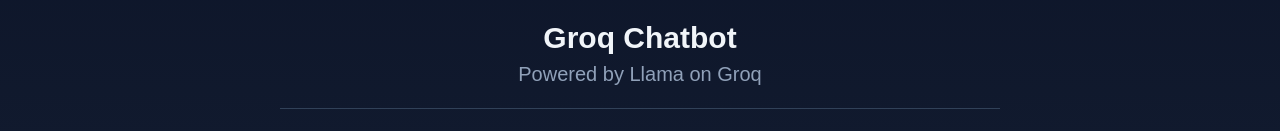
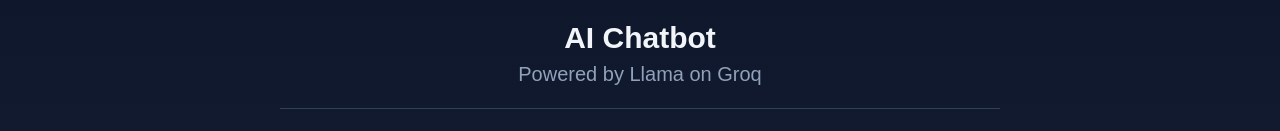
Before and after one commit to Khadija-Zahra335/AI-ChatBot, a Next.js app: page / in a window 1280 px wide. Shown: the top 131 px of the page. Built offline with nearby package versions, Linux system fonts and the light colour scheme.

Commit message:
Changed title heading in  page.tsx

```diff
--- a/app/page.tsx
+++ b/app/page.tsx
@@ -56,7 +56,7 @@
         {/* Header */}
         <header className="py-5 border-b border-slate-700">
           <h1 className="text-2xl sm:text-3xl font-bold text-center">
-            Groq Chatbot
+            AI Chatbot
           </h1>
           <p className="text-center text-base sm:text-xl text-slate-400 mt-1">
             Powered by Llama on Groq
```
